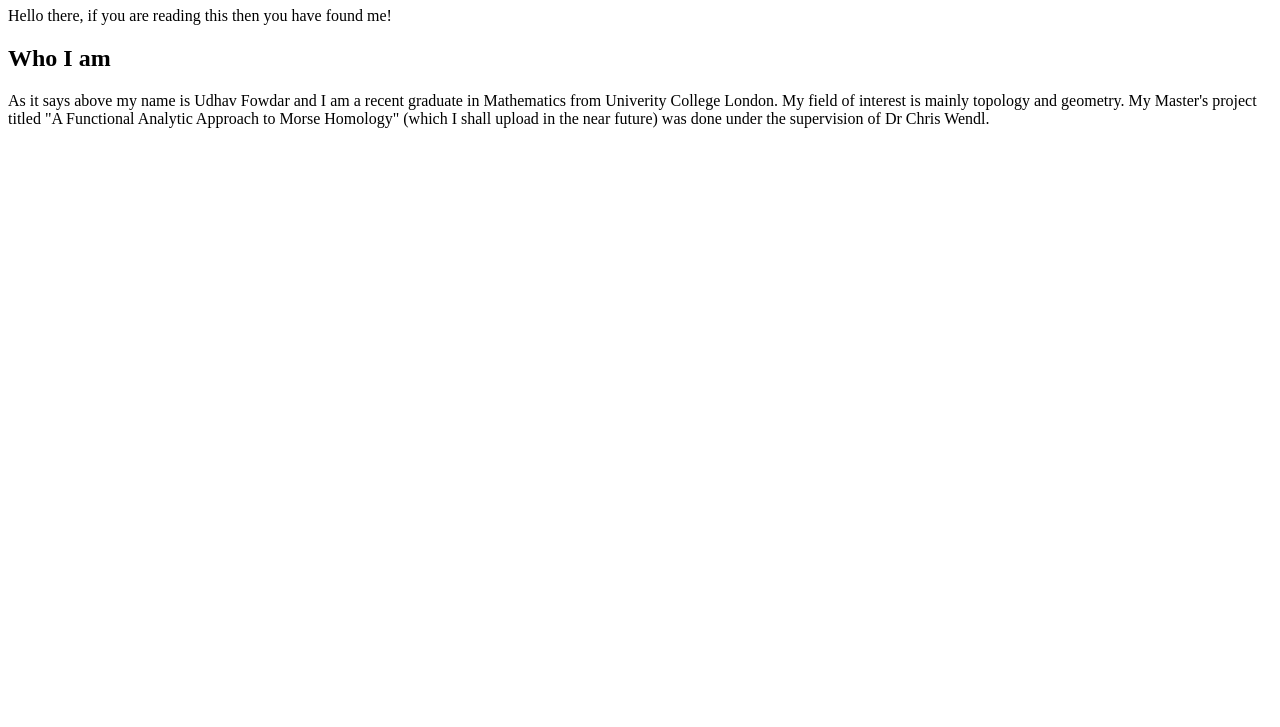
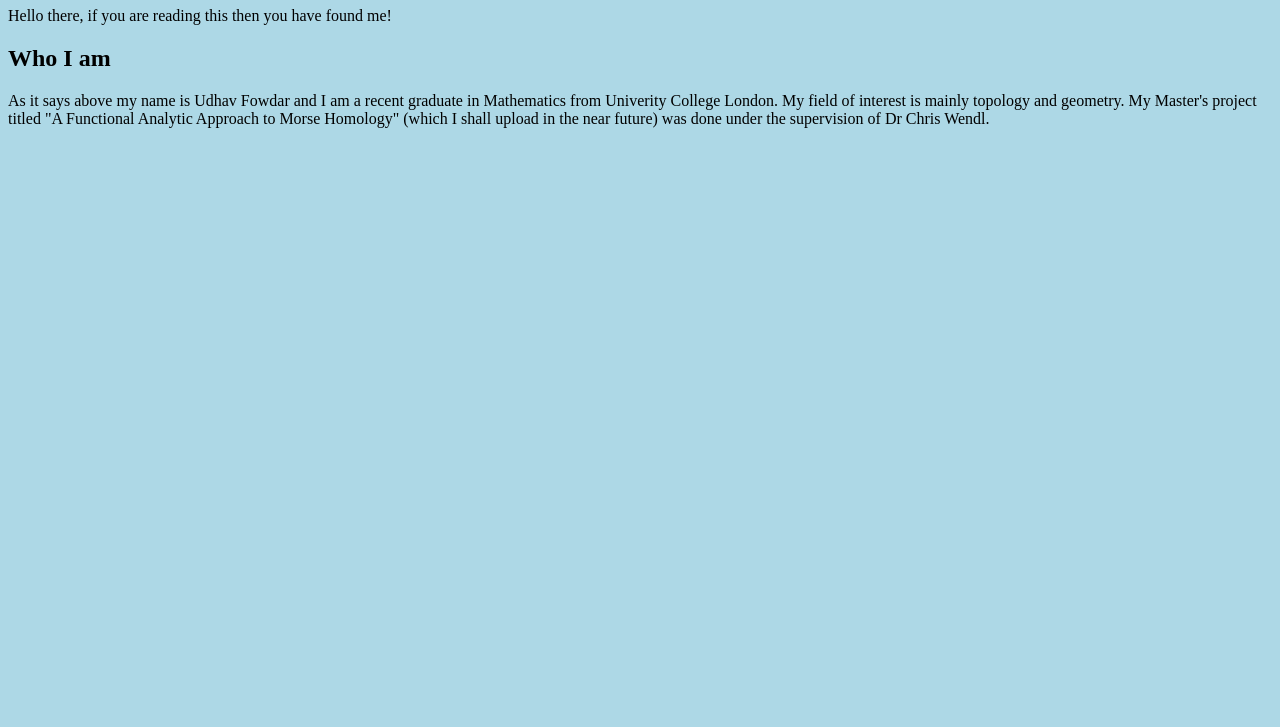
Before and after one commit to udhavfowdar/udhavfowdar.github.io, a plain HTML site: page index.html in a window 1280 px wide. Shown: the part 73-800 px from the top of the page. Drawn offline with Linux system fonts and the light colour scheme.

Commit message:
3rd change

```diff
--- a/index.html
+++ b/index.html
@@ -1,7 +1,13 @@
 <!DOCTYPE html>
 <html>
 
-<body>
+<head>
+<style>
+body {
+    background-color: lightblue;
+}
+</style>
+</head>
 
 <h1>Udhav Fowdar</h1>
 
```
